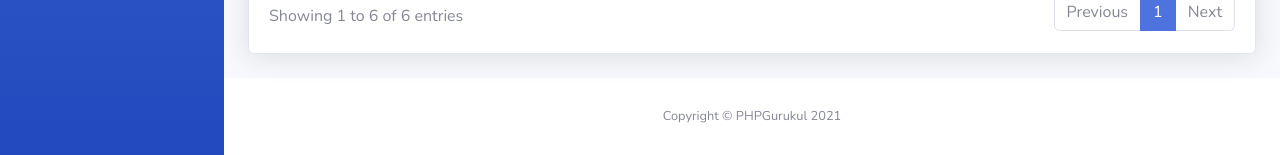
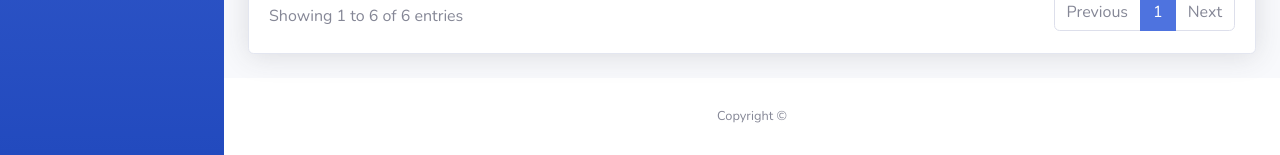
Before and after one commit to Sangnguyen79776/covid, a PHP site: page /all-test.php in a window 1280 px wide. Shown: the part 858-1013 px from the top of the page. Run offline with PHP 8.4, Linux system fonts and the light colour scheme; a user stored in the database is signed in; data comes from the database, SQL or seed files in the repository.

Commit message:
Update footer.php

```diff
--- a/covid-tms/includes/footer.php
+++ b/covid-tms/includes/footer.php
@@ -2,7 +2,7 @@
             <footer class="sticky-footer bg-white">
                 <div class="container my-auto">
                     <div class="copyright text-center my-auto">
-                        <span>Copyright &copy; PHPGurukul 2021</span>
+                        <span>Copyright &copy; </span>
                     </div>
                 </div>
             </footer>
```
